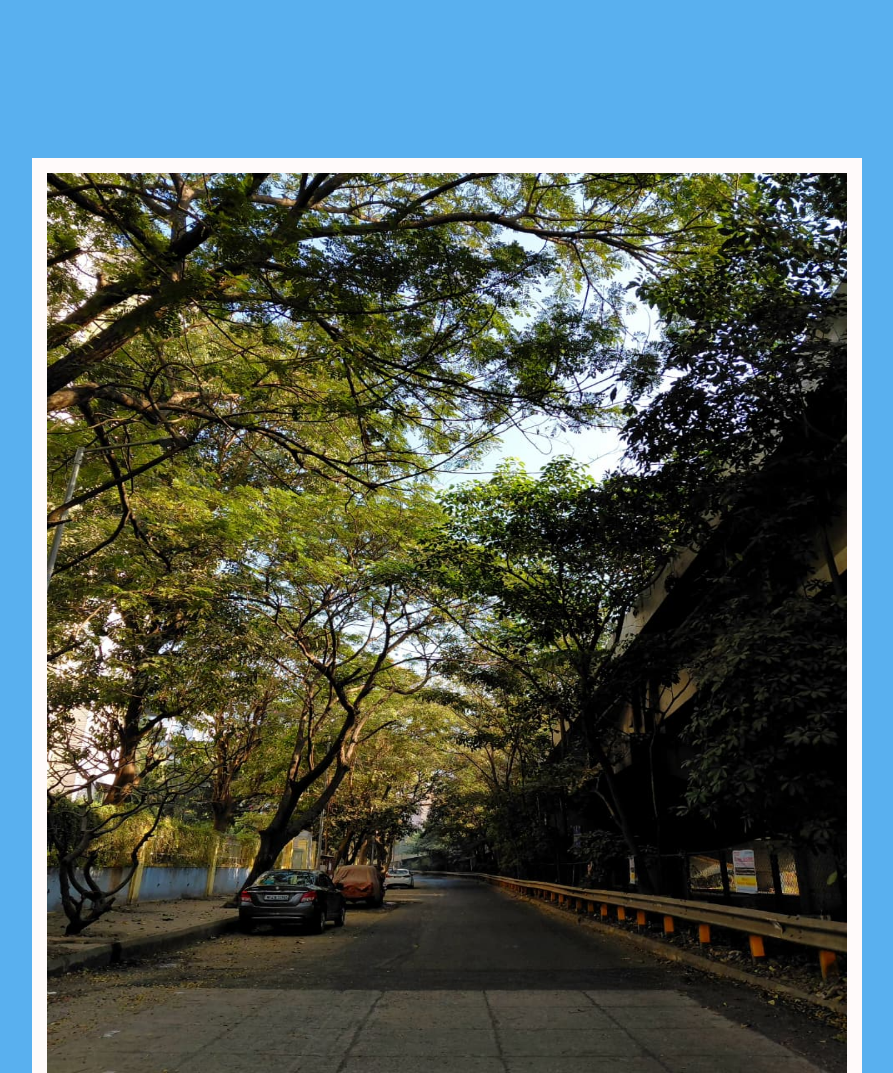
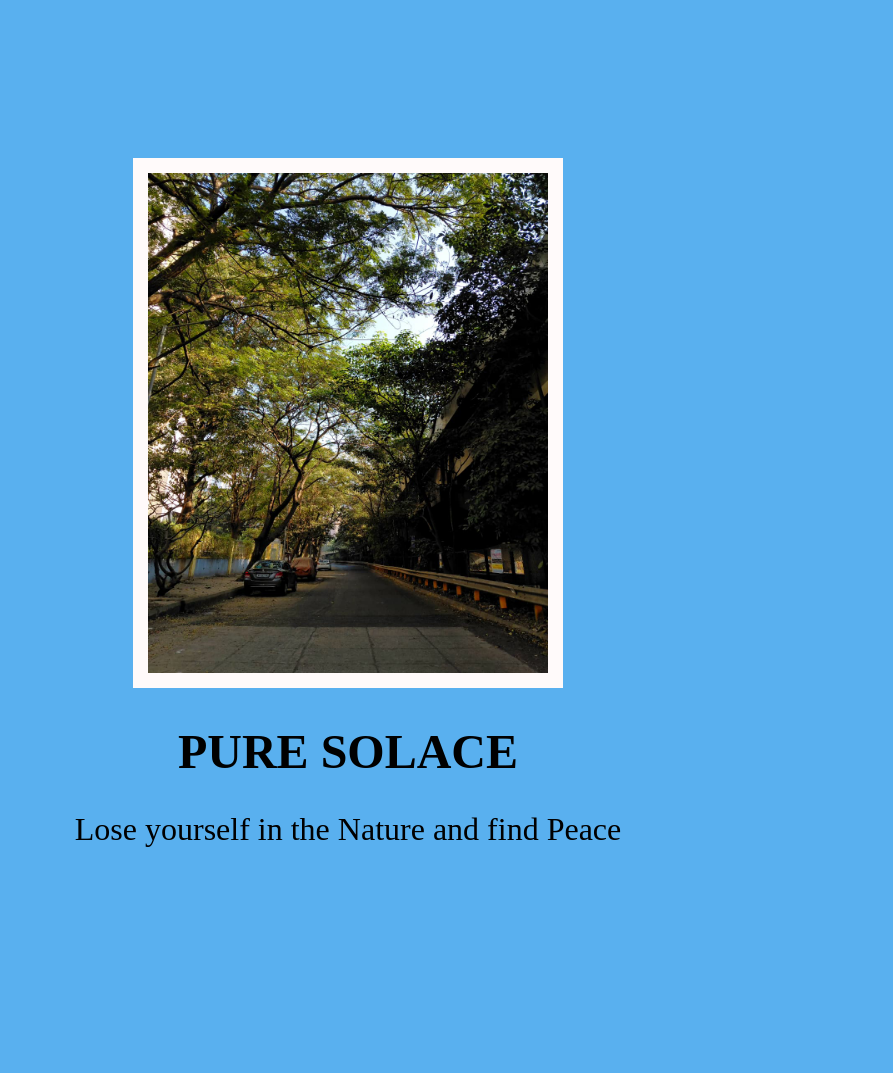
Before and after one commit to SapnaNirmal-07/html.project3.poster, a plain HTML site: page index.html in a window 1280 px wide. Shown: the top 1073 px of the page, without its empty margins (292-1185 px from the left). After the commit the page ends 880 px from the top, so only its background shows below. Drawn offline with Linux system fonts and the light colour scheme.

Commit message:
Add files via upload

```diff
--- a/style.css
+++ b/style.css
@@ -22,6 +22,6 @@ padding-top: 150px;
 }
 
 .motivational {
-    height:900px;width: 800px;
+    height:500px;width: 400px;
     border: 15px solid rgb(255, 250, 250);
 }
```
